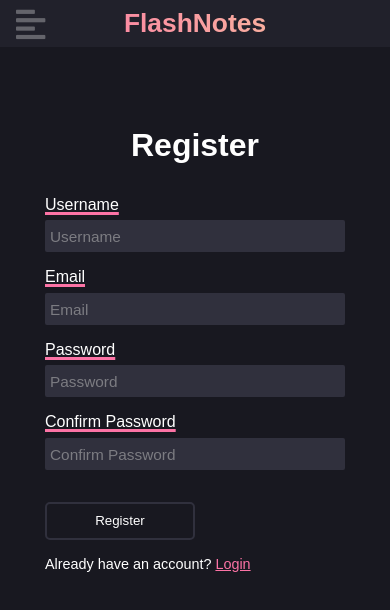
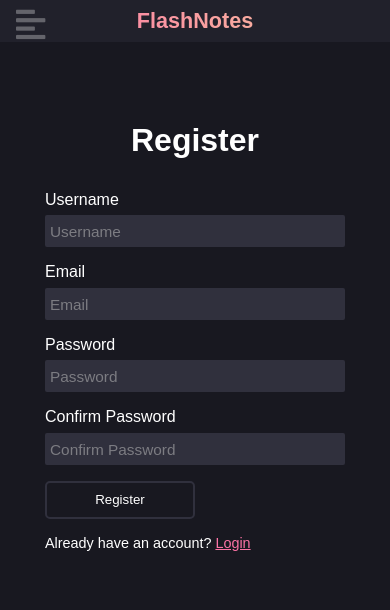
Before and after one commit to arsen1c/FlashNotes, a React (Create React App) app: page /register in a window 390 px wide. Shown: the top 610 px of the page. Built offline with nearby package versions, Linux system fonts and the light colour scheme.

Commit message:
fix: small screen devices and other minor fixes

```diff
--- a/src/index.css
+++ b/src/index.css
@@ -341,7 +341,7 @@ form {
 	display: flex;
 	flex-direction: column;
 }
-form label {
+.modal-body form label {
 	text-decoration: underline 3px var(--accent-color);
 }
 form input,
@@ -361,7 +361,7 @@ textarea {
 	font-family: inherit;
 }
 button.submit {
-	margin-top: 2rem;
+	margin-top: 1rem;
 	max-width: 150px;
 	padding: 0.6rem;
 	cursor: pointer;
@@ -438,6 +438,13 @@ form .learn-more a {
 	margin-top: 1rem;
 	text-align: right;
 	cursor: pointer;
+}
+.details-description p > code {
+	background: var(--main-bg);
+	font-family: 'Courier New', monospace;
+	font-size: 0.8em;
+	padding: 0.2rem;
+	border-radius: 3px;
 }
 
 /*  Login Form  */
@@ -600,6 +607,14 @@ form .learn-more a {
 		resize: vertical;
 	}
 
+	.modal-content {
+		font-size: 0.9em;
+	}
+	.modal-body input,
+	.modal-body textarea {
+		font-size: 1em;
+	}
+
 	/* Login-Form  */
 	.login-form {
 		width: 100%;
@@ -625,6 +640,9 @@ form .learn-more a {
 	}
 }
 @media (max-width: 420px) {
+	body {
+		font-size: 0.9em;
+	}
 	.user-info {
 		max-width: 300px;
 	}
```
